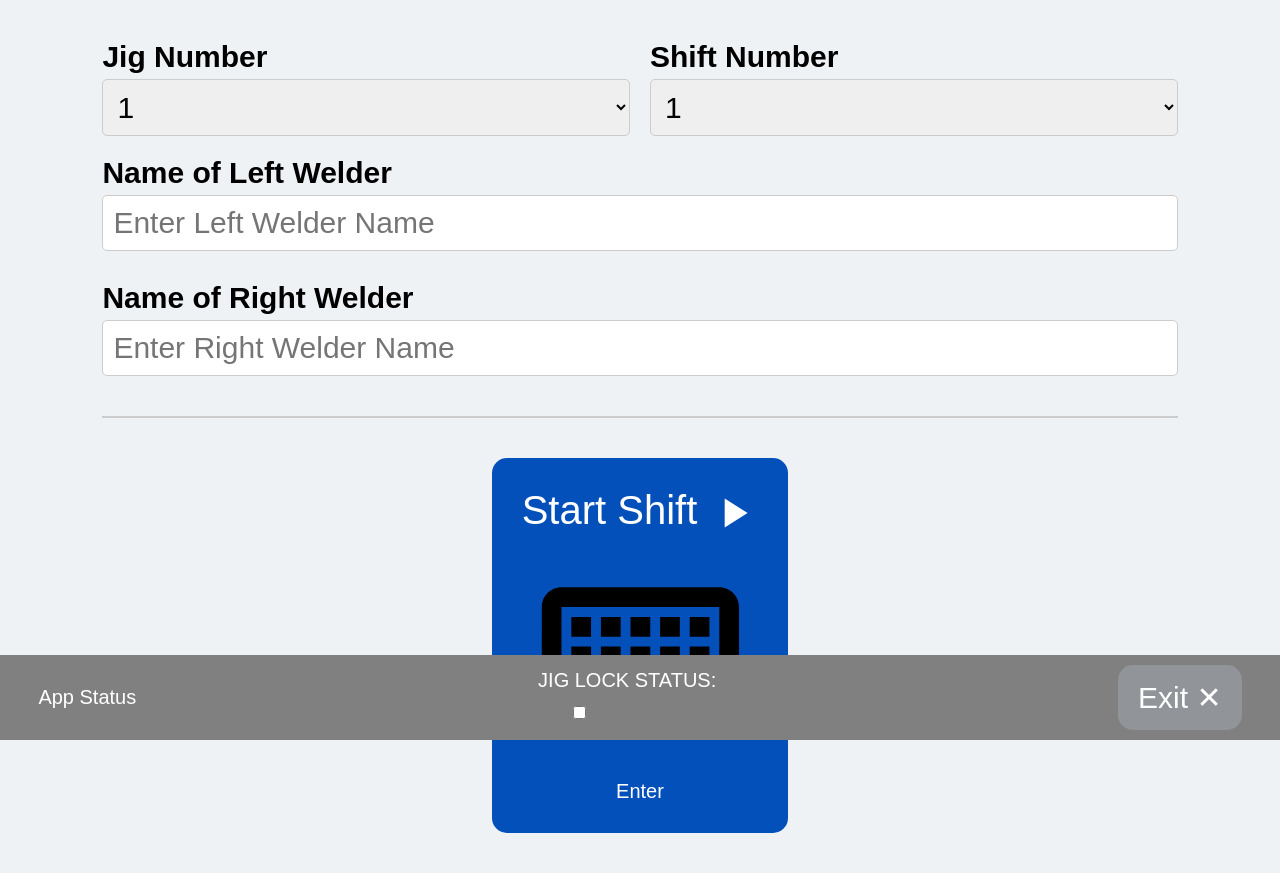
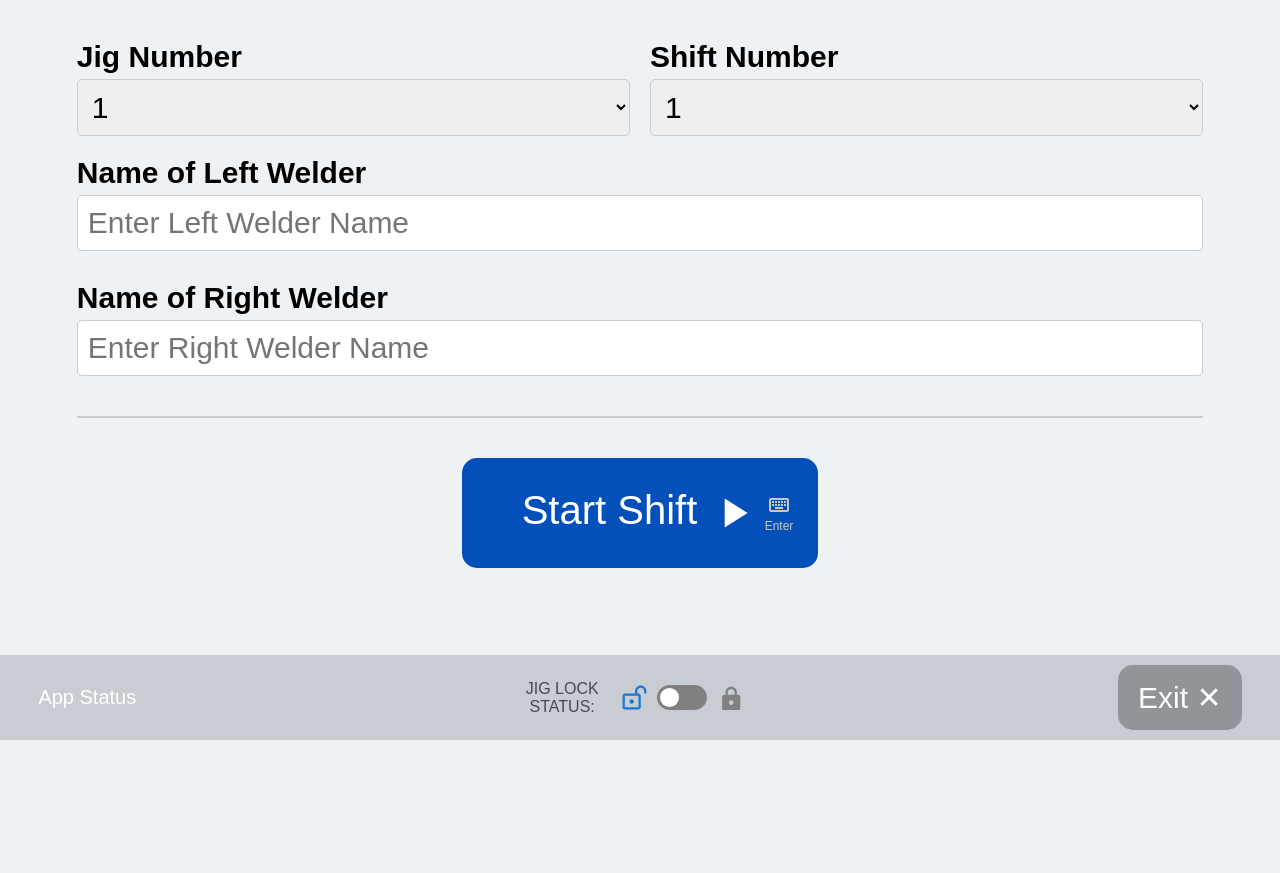
Before and after one commit to groundlight/customer-welding-app, a Flask app: page / in a window 1280 px wide. Shown: the part 60-933 px from the top of the page. After the commit the page ends 800 px from the top, so only its background shows below. Run offline with Flask 3, Linux system fonts and the light colour scheme.

Commit message:
Code cleanup

```diff
--- a/weld/app.py
+++ b/weld/app.py
@@ -1,50 +1,55 @@
 import sys
 import logging
 
-from flask import render_template, request, Response, current_app as app
+from flask import render_template, request, jsonify, current_app as app
 
 from weld import backend
 
-
-def setup():
-    """Setup logging configuration and create scheduler thread for ML reporting."""
-
-    # Set logging configuration
-    logging.basicConfig(
-        stream=sys.stdout,
-        level=logging.INFO,
-        format="%(asctime)s - %(name)s - %(levelname)s - %(message)s",
-    )
-
-
-setup()
-
-
-def create_default_context(errors: list[str], warnings: list[str]) -> dict:
+def create_default_context() -> dict:
     """Creates a default content for all the information that will be displayed to the Frontend.
 
     Returns a dictionary of all the web contents.
     """
 
     context = {
-        "api_status": True,
-        "camera_status": True,
-        "errors": errors,
-        "warnings": warnings,
         "route": "/",
     }
     return context
+
+
+@app.route("/api/lock-status", methods=["GET"])
+def get_lock_status():
+    """Endpoint to check the lock status."""
+
+    return jsonify(backend.lock_status)
+
+
+@app.route("/api/lock-status", methods=["POST"])
+def set_lock_status():
+    """Endpoint to update the lock status."""
+
+    lock_status = backend.lock_status
+    data = request.get_json()
+
+    if "is_locked" in data:
+        lock_status["is_locked"] = data["is_locked"]
+
+        # TODO: Call backend to actually lock/unlock the device
+        if lock_status["is_locked"]:
+            app.logger.info("Locking the device")
+        else:
+            app.logger.info("Unlocking the device")
+
+        app.logger.info(f"Lock status updated to: {'Locked' if data['is_locked'] else 'Unlocked'}")
+        return jsonify({"message": "Lock status updated successfully"}), 200
+
+    return jsonify({"error": "Invalid data"}), 400
 
 
 @app.route("/", methods=["GET", "POST"])
 def index():
     """Load the index page of the website with camera preview."""
 
-    global play_sound
-
-    errors: list[str] = []
-    warnings: list[str] = []
-
-    context = create_default_context(errors=errors, warnings=warnings)
+    context = create_default_context()
 
     return render_template("index.html", **context)
--- /dev/null
+++ b/weld/static/scripts/loading.js
@@ -0,0 +1,10 @@
+document.addEventListener('DOMContentLoaded', function () {
+    // Variables
+    var forms = document.querySelectorAll('form');
+    forms.forEach(function (form) {
+        form.onsubmit = function (event) {
+            document.getElementById('loading').style.display = 'flex';
+            document.getElementById('content').style.display = 'none';
+        };
+    });
+});
--- a/weld/static/styles/styles.css
+++ b/weld/static/styles/styles.css
@@ -50,7 +50,8 @@ body {
     bottom: 0;
     width: 100%;
     padding: 10px 0px;
-    background-color: gray;
+    background-color: #C8CDD3;
+    font-size: 15px;
     color: white;
 }
 
@@ -59,6 +60,20 @@ body {
     justify-content: flex-start;
     align-items: center;
     margin-left: 3%;
+}
+
+#footer-center {
+    display: flex;
+    justify-content: center;
+    align-items: center;
+    gap: 10px;
+}
+
+#lock-text {
+    width: 100px;
+    font-size: 16px;
+    color: #49494D;
+    text-align: center;
 }
 
 #footer-right {
@@ -70,7 +85,7 @@ body {
 
 /* Content Page */
 .content {
-    margin: 40px 8%;
+    margin: 40px 6%;
 }
 
 .horizontal-group {
@@ -147,8 +162,9 @@ label {
 }
 
 .start-button {
+    position: relative;
     margin: auto;
-    padding: 30px 30px;
+    padding: 30px 60px;
     background-color: #0450BA;
     cursor: pointer;
     border: none;
@@ -177,6 +193,83 @@ label {
     vertical-align: middle;
 }
 
+.keyboard-hint {
+    display: flex;
+    flex-direction: column;
+    align-items: center;
+    position: absolute;
+    top: 50%;
+    right: 25px;
+    transform: translateY(-50%);
+    font-size: 16px;
+    color: rgb(200, 200, 200);
+    text-align: center;
+}
+
+.keyboard-icon {
+    fill: rgb(200, 200, 200);
+    width: 24px;
+    height: 24px;
+}
+
+.keyboard-text {
+    margin-top: 2px;
+    font-size: 12px;
+    color: rgb(200, 200, 200);
+}
+
+/* Jig Lock Switch */
+
+.switch {
+    display: inline-block;
+    position: relative;
+    width: 50px;
+    height: 25px;
+}
+
+.switch input {
+    opacity: 0;
+    width: 0;
+    height: 0;
+}
+
+.slider {
+    position: absolute;
+    top: 0;
+    bottom: 0;
+    left: 0;
+    right: 0;
+    transition: 0.4s;
+    background-color: grey;
+    cursor: pointer;
+    border-radius: 25px;
+}
+
+.slider:before {
+    content: "";
+    position: absolute;
+    bottom: 3px;
+    left: 3px;
+    width: 19px;
+    height: 19px;
+    transition: 0.4s;
+    background-color: white;
+    border-radius: 50%;
+}
+
+input:checked + .slider {
+    background-color: #2196F3;
+}
+
+input:checked + .slider:before {
+    transform: translateX(25px);
+}
+
+#lock-status {
+    font-size: 14px;
+    font-weight: bold;
+}
+
 /* Loading */
 .loading {
     display: none;
```
Also changed, not shown: weld/templates/script.html (deleted, +0 -11 lines).
